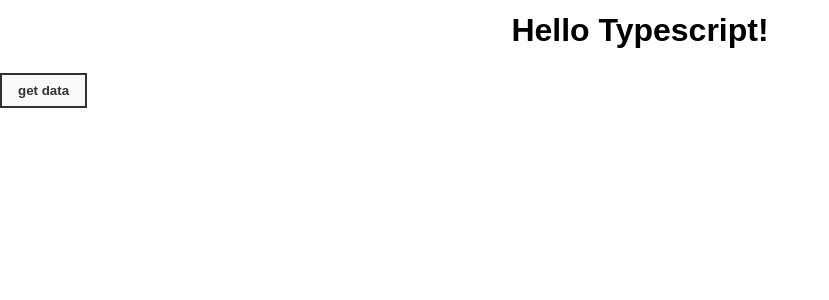
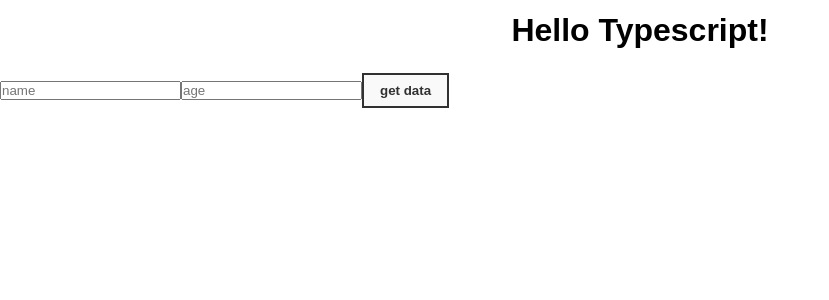
Before and after one commit to BillyG83/ts-ui-lib, a React (Create React App) app: page / in a window 1280 px wide. Shown: the top 300 px of the page, without its empty margins (0-829 px from the left). Built offline with nearby package versions, Linux system fonts and the light colour scheme.

Commit message:
feat(form): using Input for dynamic state hook

```diff
--- a/src/components/form/Form.tsx
+++ b/src/components/form/Form.tsx
@@ -1,33 +1,52 @@
 import React, { useState } from 'react'
 import { Button } from '../button/Button'
+import { Input } from '../input/Input'
 import { UserInterface } from '../interface'
 
+const initialData: UserInterface = {
+    name: '',
+    age: 0,
+    country: '',
+    address: {
+        street: '',
+        number: 0,
+        zip: '',
+    },
+    admin: false,
+}
+
 export const Form = () => {
-    const [ user, setUser ] = useState<UserInterface | null>(null)
-
-    const fetchUser = () => setUser({
-        name: 'Bill',
-        age: 37,
-        country: 'Spain',
-        address: {
-            street: 'Calle Tornado',
-            number: 2,
-            zip: '123456',
-        },
-        admin: false,
-    })
+    const [ user, setUser ] = useState<UserInterface>(initialData)
 
     const handleClick = (data: string) => {
-        fetchUser()
         console.log('button ID: ' + data);
+    }
+
+    const inputValueChanged = (inputName: string, inputValue: string) => {
+        setUser((prevState) => ({
+            ...prevState,
+            [inputName] : inputValue
+        }))
     }
 
     return (
         <div>
+            <Input
+                inputId="name-input"
+                inputName="name"
+                inputPlaceholder="name"
+                valueChanged={inputValueChanged}
+                inputType="text"
+            />
+            <Input
+                inputId="age-input"
+                inputName="age"
+                inputPlaceholder="age"
+                valueChanged={inputValueChanged}
+                inputType="number"
+            />
+
             <Button buttonType="submit" buttonId="data-button" text="get data" clickHandle={handleClick} />
-            {
-                user && <p>Welcome {user?.name}</p>
-            }
         </div>
     )
 }
```
